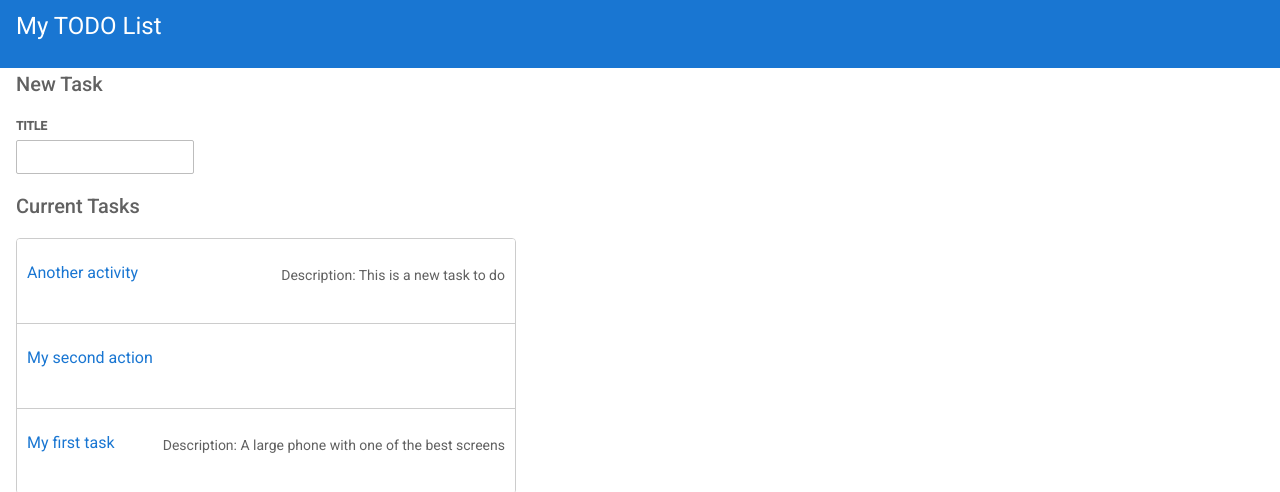
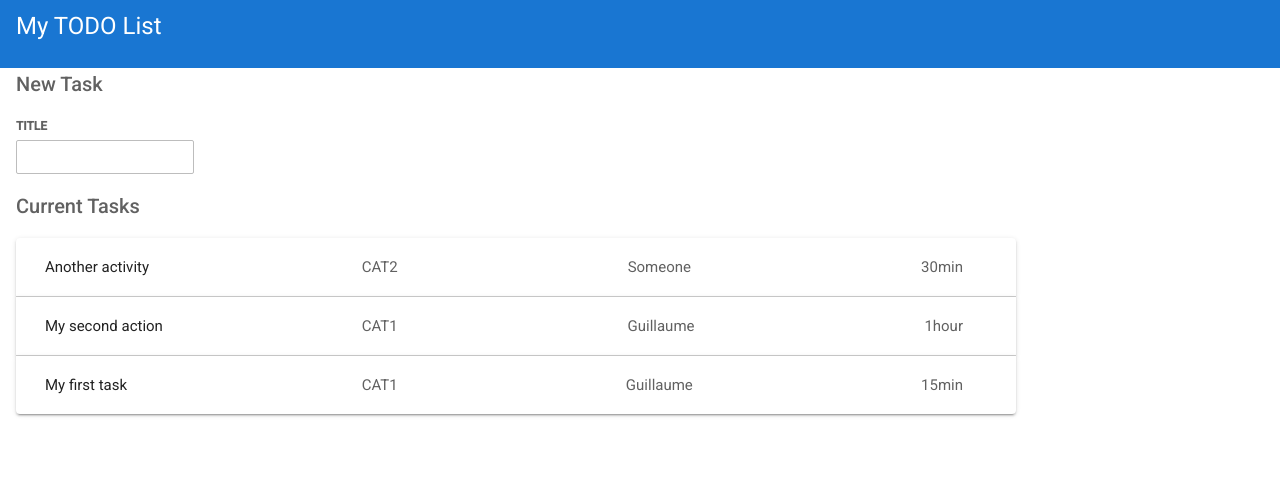
Before and after one commit to gogier/todolist, an Angular app: page / in a window 1280 px wide. Shown: the top 492 px of the page. Built offline with nearby package versions, Linux system fonts and the light colour scheme.

Commit message:
look & field : Update with expansion + new columns

```diff
--- a/src/app/app.module.ts
+++ b/src/app/app.module.ts
@@ -3,6 +3,8 @@ import { BrowserModule } from '@angular/platform-browser';
 import { RouterModule } from '@angular/router';
 import { ReactiveFormsModule } from '@angular/forms';
 import { DragDropModule } from '@angular/cdk/drag-drop';
+import { MatExpansionModule } from '@angular/material/expansion';
+import { MatGridListModule } from '@angular/material/grid-list';
 
 import { AppComponent } from './app.component';
 import { TopBarComponent } from './top-bar/top-bar.component';
@@ -17,7 +19,9 @@ import { BrowserAnimationsModule } from '@angular/platform-browser/animations';
       { path: '', component: TodoListComponent },
     ]),
     BrowserAnimationsModule,
-    DragDropModule
+    DragDropModule,
+    MatExpansionModule,
+    MatGridListModule
   ],
   declarations: [
     AppComponent,
--- a/src/app/todo-list/todo-list.component.css
+++ b/src/app/todo-list/todo-list.component.css
@@ -1,19 +1,34 @@
+
+.mat-form-field + .mat-form-field {
+  margin-left: 8px;
+}
+
 .todo-list {
-    width: 500px;
+    width: 1000px;
     max-width: 100%;
-    border: solid 1px #ccc;
+    /* border: solid 1px #ccc; */
     min-height: 60px;
     display: block;
     background: white;
     border-radius: 4px;
-    overflow: hidden;
+    /* overflow: hidden; */
+  }
+
+  .todo-list .mat-expansion-panel-header-title {
+    width: 400px;
+    justify-content: space-between;
+    align-items: left;
+  }
+  .todo-list .mat-expansion-panel-header-description {
+    justify-content: space-between;
+    align-items: right;
   }
 
   .task-box {
-    padding: 20px 10px;
+    padding: 5px 5px;
     border-bottom: solid 1px #ccc;
     color: rgba(0, 0, 0, 0.87);
-    display: flex;
+    /* display: flex; */
     flex-direction: row;
     align-items: center;
     justify-content: space-between;
--- a/src/app/todo-list/todo-list.component.html
+++ b/src/app/todo-list/todo-list.component.html
@@ -9,16 +9,21 @@
 
 <h2>Current Tasks</h2>
 
-<div cdkDropList class="todo-list" (cdkDropListDropped)="drop($event)">
-  <div *ngFor="let task of tasks" class="task-box" cdkDrag >
-    <h3>
-      <a [title]="task.title + ' details'">
-        {{ task.title }}
-      </a>
-    </h3>
-    <p *ngIf="task.description">Description: {{ task.description }}</p>
-  </div>
-</div>
+<mat-accordion cdkDropList class="todo-list" (cdkDropListDropped)="drop($event)">
+  <mat-expansion-panel hideToggle *ngFor="let task of tasks" class="task-box" cdkDrag >
+    <mat-expansion-panel-header>
+      <mat-panel-title>
+          {{ task.title }}
+      </mat-panel-title>
+      <mat-panel-description>
+          <div>{{ task.categorie }}</div>
+          <div>{{ task.actor }}</div>
+          <div>{{ task.estimate }}</div>
+      </mat-panel-description>
+    </mat-expansion-panel-header>
+    <p *ngIf="task.description" >Description: {{ task.description }}</p>
+  </mat-expansion-panel>
+</mat-accordion>
 <!--
 Copyright Google LLC. All Rights Reserved.
 Use of this source code is governed by an MIT-style license that
```
Also changed, not shown: package.json (line endings or trailing spaces).
